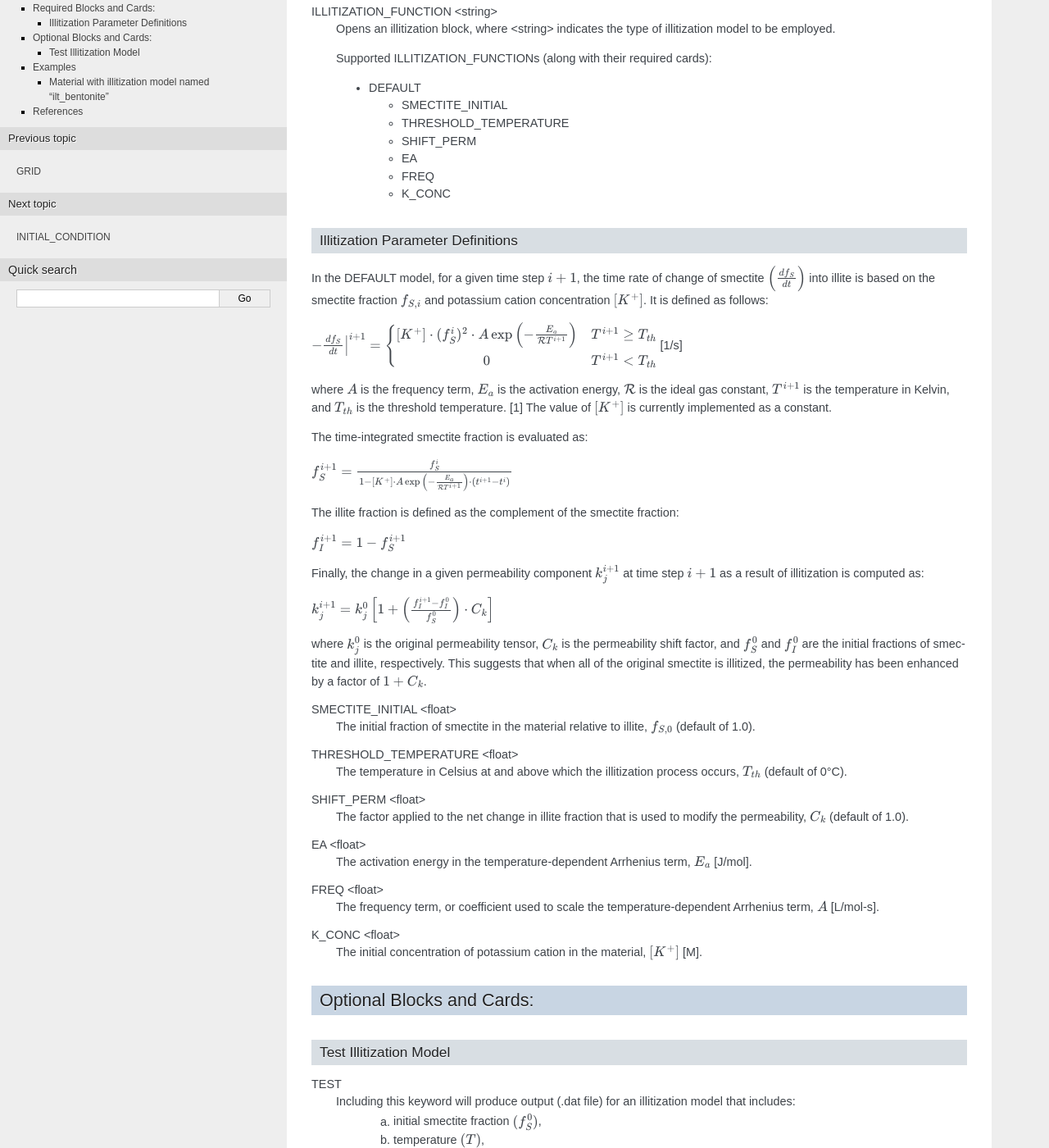
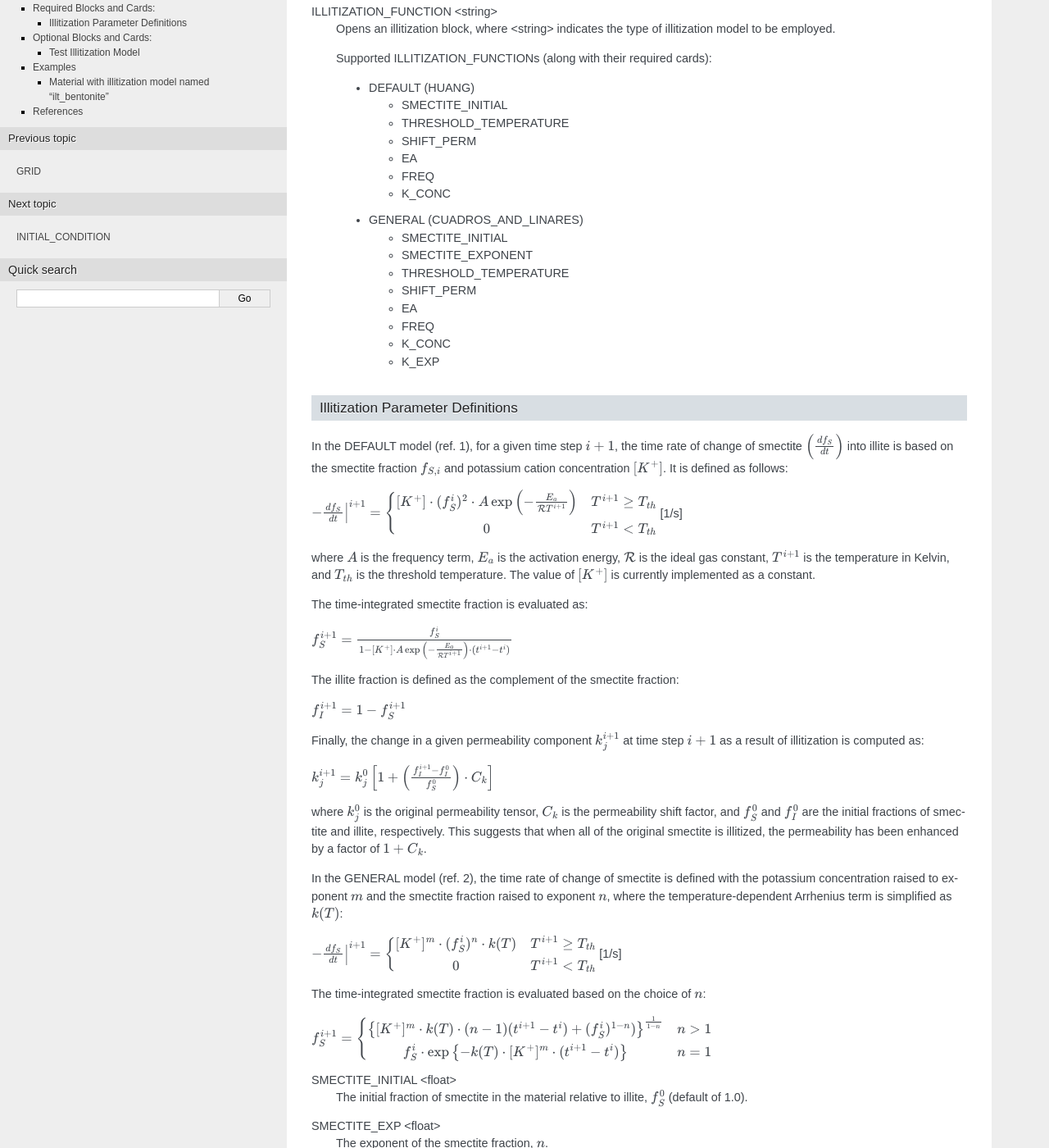
Before and after one commit to Miracloon/pflotran-documentation, a Sphinx documentation site: the page built from source/user_guide/cards/subsurface/illitization.rst, in a window 1280 px wide and 1400 px high, scrolled down 335 px. Shown: the whole window at 82% size. Built offline with Sphinx 7.4.7, drawn with Linux system fonts in a browser that asks for light colours; some of the changed text lies outside the part shown.

Commit message:
Added equations for Cuadros and Linares (GENERAL) model.

```diff
--- a/source/user_guide/cards/subsurface/illitization.rst
+++ b/source/user_guide/cards/subsurface/illitization.rst
@@ -17,7 +17,7 @@ ILLITIZATION_FUNCTION <string>
 
   .. _ilt-default-input:
 
-  * DEFAULT
+  * DEFAULT (HUANG)
 
     + SMECTITE_INITIAL
     + THRESHOLD_TEMPERATURE
@@ -26,17 +26,28 @@ ILLITIZATION_FUNCTION <string>
     + FREQ
     + K_CONC
 
+  * GENERAL (CUADROS_AND_LINARES)
+
+    + SMECTITE_INITIAL
+    + SMECTITE_EXPONENT
+    + THRESHOLD_TEMPERATURE
+    + SHIFT_PERM
+    + EA
+    + FREQ
+    + K_CONC
+    + K_EXP
+
 
 .. _ilt-parameter-definitions:
 
 Illitization Parameter Definitions
 ---------------------------------------------------
 
-In the DEFAULT model, for a given time step :math:`i+1`, the time rate of change of smectite :math:`\left(\frac{df_{S}}{dt}\right)` into illite is based on the smectite fraction :math:`f_{S,i}` and potassium cation concentration :math:`[K^{+}]`. It is defined as follows:
+In the DEFAULT model (ref. 1), for a given time step :math:`i+1`, the time rate of change of smectite :math:`\left(\frac{df_{S}}{dt}\right)` into illite is based on the smectite fraction :math:`f_{S,i}` and potassium cation concentration :math:`[K^{+}]`. It is defined as follows:
 
 :math:`\left.-\frac{df_{S}}{dt}\right|^{i+1}=\left\{{\begin{array}{cc} [K^{+}]\cdot (f_{S}^{i})^{2}\cdot A\exp{\left(-\frac{E_{a}}{\mathcal{R}T^{i+1}}\right)} & T^{i+1}\geq T_{th} \\ 0 & T^{i+1}<T_{th} \\ \end{array} } \right.` [1/s]
 
-where :math:`A` is the frequency term, :math:`E_{a}` is the activation energy, :math:`\mathcal{R}` is the ideal gas constant, :math:`T^{i+1}` is the temperature in Kelvin, and :math:`T_{th}` is the threshold temperature. [1] The value of :math:`[K^{+}]` is currently implemented as a constant.
+where :math:`A` is the frequency term, :math:`E_{a}` is the activation energy, :math:`\mathcal{R}` is the ideal gas constant, :math:`T^{i+1}` is the temperature in Kelvin, and :math:`T_{th}` is the threshold temperature. The value of :math:`[K^{+}]` is currently implemented as a constant.
 
 The time-integrated smectite fraction is evaluated as:
 
@@ -52,8 +63,19 @@ Finally, the change in a given permeability component :math:`k_{j}^{i+1}` at tim
 
 where :math:`k_{j}^{0}` is the original permeability tensor, :math:`C_{k}` is the permeability shift factor, and :math:`f_{S}^{0}` and :math:`f_{I}^{0}` are the initial fractions of smectite and illite, respectively. This suggests that when all of the original smectite is illitized, the permeability has been enhanced by a factor of :math:`1+ C_{k}`.
 
+In the GENERAL model (ref. 2), the time rate of change of smectite is defined with the potassium concentration raised to exponent :math:`m` and the smectite fraction raised to exponent :math:`n`, where the temperature-dependent Arrhenius term is simplified as :math:`k(T)`:
+
+:math:`\left.-\frac{df_{S}}{dt}\right|^{i+1}=\left\{{\begin{array}{cc} [K^{+}]^{m}\cdot (f_{S}^{i})^{n}\cdot k(T) & T^{i+1}\geq T_{th} \\ 0 & T^{i+1}<T_{th} \\ \end{array} } \right.` [1/s]
+
+The time-integrated smectite fraction is evaluated based on the choice of :math:`n`:
+
+:math:`f_{S}^{i+1}=\left\{{\begin{array}{cc} \left\{[K^{+}]^{m}\cdot k(T)\cdot (n-1)(t^{i+1}-t^{i})+(f_{S}^{i})^{1-n}) \right\}^{\frac{1}{1-n}} & n>1 \\ f_{S}^{i}\cdot \exp{\left\{-k(T)\cdot[K^{+}]^{m}\cdot(t^{i+1}-t^{i})\right\}} & n=1 \\ \end{array} } \right.`
+
 SMECTITE_INITIAL <float>
- The initial fraction of smectite in the material relative to illite, :math:`f_{S,0}` (default of 1.0).
+ The initial fraction of smectite in the material relative to illite, :math:`f_{S}^{0}` (default of 1.0).
+
+SMECTITE_EXP <float>
+ The exponent of the smectite fraction, :math:`n`.
 
 THRESHOLD_TEMPERATURE <float>
  The temperature in Celsius at and above which the illitization process occurs, :math:`T_{th}` (default of 0°C).
@@ -69,6 +91,9 @@ FREQ <float>
 
 K_CONC <float>
   The initial concentration of potassium cation in the material, :math:`[K^{+}]` [M].
+
+K_EXP <float>
+  The exponent of the potassium cation concentration, :math:`m`.
 
 
 Optional Blocks and Cards:
@@ -130,3 +155,5 @@ Material with illitization model named "ilt_bentonite"
 References
 **********
 1. Huang, W.-L., J. M. Longo, and D. R. Pevear (1993). An experimentally derived kinetic model for smectite-to-illite conversion and its use as a geothermometer. Clays and Clay Minerals 41(2), 162-177. https://doi.org/10.1346/CCMN.1993.0410205
+
+2. Cuadros, J., and Linares, J. (1996). Experimental kinetic study of the smectite-to-illite transformation. Geochimica et Cosmochimica Acta 60(3), 439-453. https://doi.org/10.1016/0016-7037(95)00407-6
```
